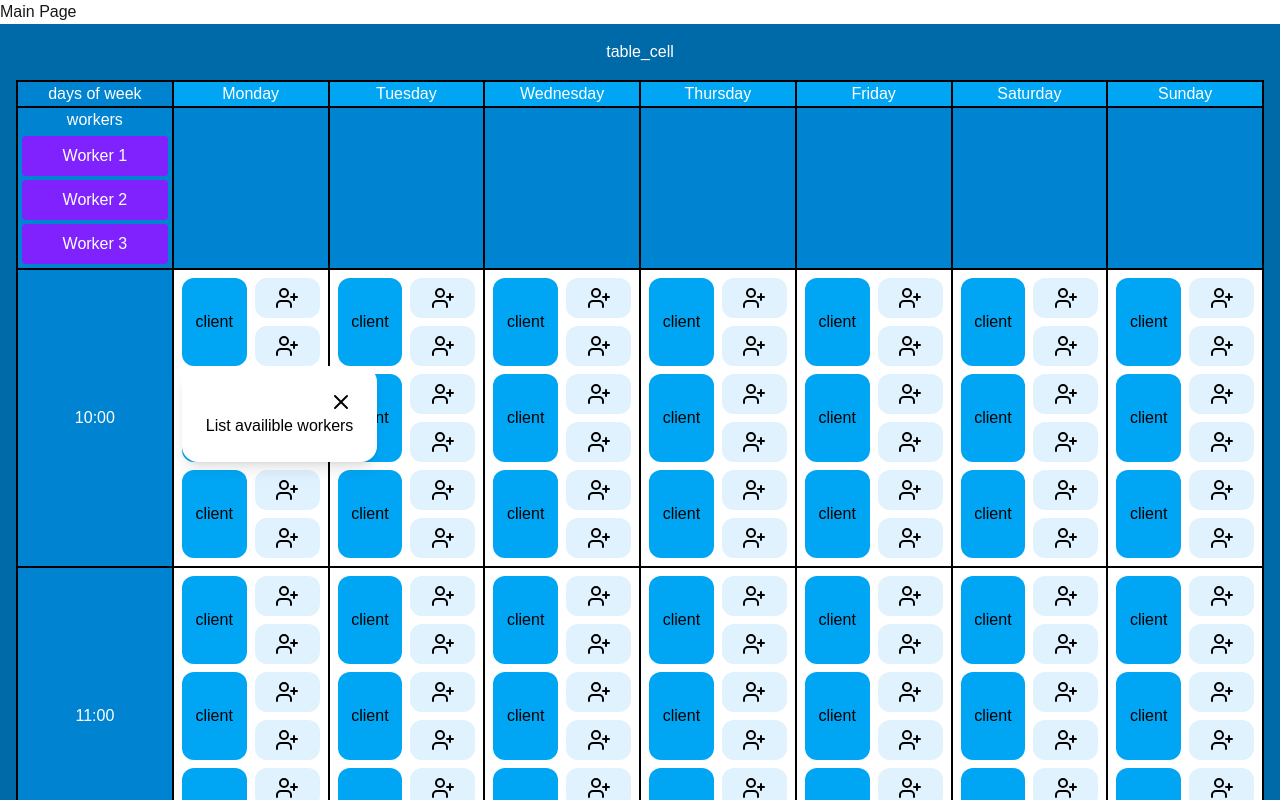
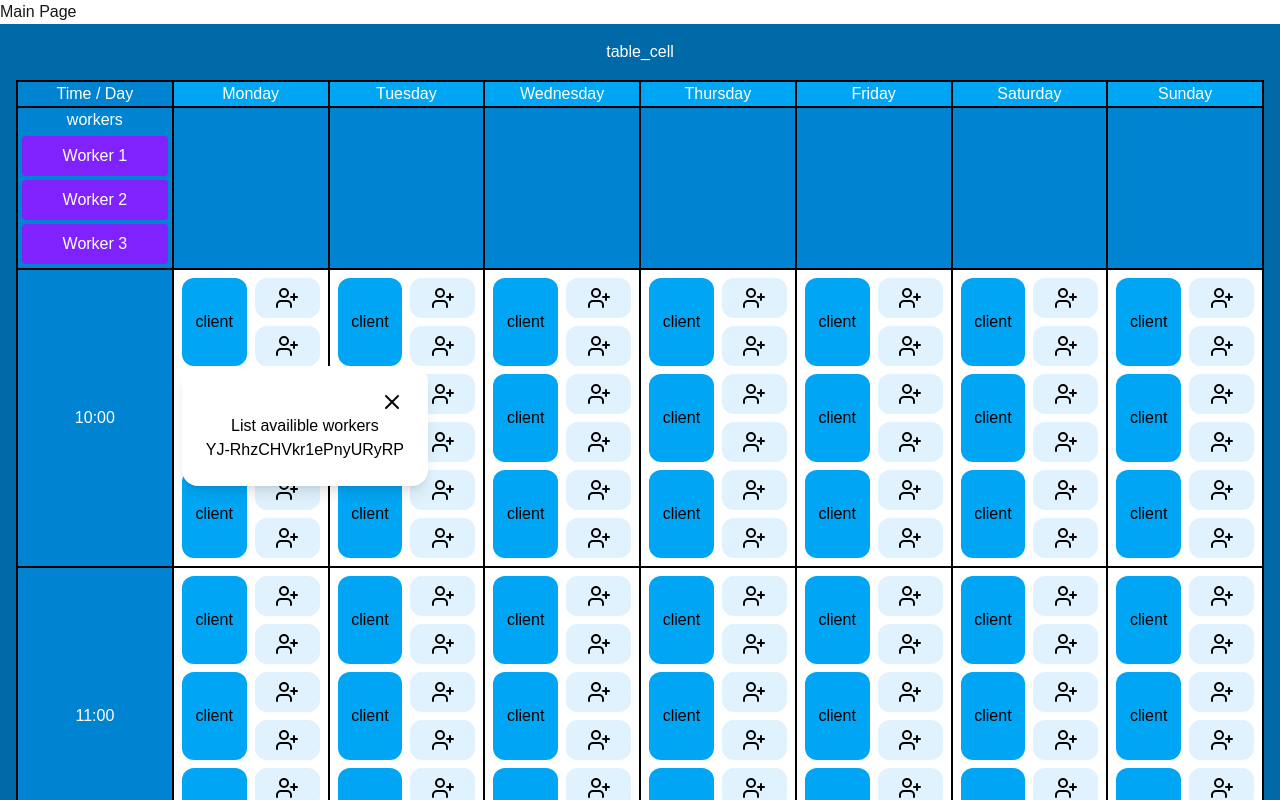
Before and after one commit to LilithStd/work_schedule, a Next.js app: page / in a window 1280 px wide. Both pictures are taken after a click on the button 287 px from the left and 298 px from the top of the page. Shown: the top 800 px of the page. Built offline with nearby package versions, Linux system fonts and the light colour scheme.

Commit message:
work on grid cells (WIP)

```diff
--- a/src/components/cell.tsx
+++ b/src/components/cell.tsx
@@ -16,7 +16,7 @@ type CellProps = {
     id: string,
     day: string,
     time: string
-    data: dataTypes[]
+    cells: cellsTypes[]
 }
 
 type CellWorker = {
@@ -25,7 +25,7 @@ type CellWorker = {
     name: string
 }
 
-export default function Cell({ id, day, time, data }: CellProps) {
+export default function Cell({ id, day, time, cells }: CellProps) {
     const [isOpen, setIsOpen] = useState(false)
     const [currentCellId, setCurrentId] = useState('')
     const [currentWorker, setCurrentWorker] = useState<CellWorker[]>([])
@@ -38,7 +38,7 @@ export default function Cell({ id, day, time, data }: CellProps) {
 
 
 
-    const cells = data.find((item) => item.cells)?.cells || []
+    // const data = cells.find((item) => item.cells)?.cells || []
     const foundWorker = getRegistrationData(currentCellId);
 
     useEffect(() => {
--- a/src/components/tableCell.tsx
+++ b/src/components/tableCell.tsx
@@ -2,20 +2,20 @@
 import { timer, week } from "@/consts/template";
 import Cell from "./cell";
 import React from "react";
-import { nanoid } from "nanoid";
 import WorkersList from "./workersList";
 import { useRegistationStore } from "@/store/registrationStore";
 
 export default function TableCell() {
-    const registrationData = useRegistationStore(state => state.registartionData)
-    // const timer = registrationData.map((element) => element.registrationTime.map((item) => item.time))
-    // console.log(timer)
+    const registrationData = useRegistationStore((state) => state.registartionData);
+
     return (
+
         <div className="bg-sky-700 w-full p-4 text-white">
             <h2 className="text-center mb-4">table_cell</h2>
+
             <div className="grid grid-cols-8 border border-black">
                 <div className="border border-black bg-sky-600 flex items-center justify-center">
-                    days of week
+                    Time / Day
                 </div>
 
                 {week.map((day) => (
@@ -26,83 +26,66 @@ export default function TableCell() {
                         {day}
                     </div>
                 ))}
+
+
                 <WorkersList />
-                {/* {timer.map((time) => (
+                {timer.map((time) => (
                     <React.Fragment key={time}>
+
                         <div className="border border-black bg-sky-600 flex items-center justify-center">
                             {time}
                         </div>
-                        {registrationData.map((element) => (
-                            <div key={element.day}>
-                                {element.registrationTime.map((cellData) => (
-                                    <div key={cellData.time}>
-                                        {cellData.data.map((item) => (
-                                            <div
-                                                key={item.id}
-                                                className="border border-black bg-white text-black text-center"
-                                            >
-                                                {
-                                                    <Cell id={item.id} day={element.day} time={time} />
-                                                }
-                                                {Array.from({ length: cellData.data.length }).map(() => {
-                                                    const id = nanoid();
-                                                    return <Cell key={id} id={item.id} day={element.day} time={time} />;
-                                                })}
-                                            </div>
-                                        ))}
-                                    </div>
-                                ))}
-                            </div>
-                        ))}
-                    </React.Fragment>
-                ))} */}
-                {timer.map((time) => (
-                    <React.Fragment key={time}>
-                        <div className="border border-black bg-sky-600 flex items-center justify-center">
-                            {time}
-                        </div>
-                        {registrationData.map((element) => {
-                            const timeSlot = element.registrationTime.find(
-                                (cellData) => cellData.time === time
+
+
+                        {/* {registrationData.map((dayItem) => {
+                            const timeSlot = dayItem.registrationTime.find(
+                                (slot) => slot.time === time
                             );
-                            const cells = element.registrationTime.find((cellsData) => cellsData.time === time)?.data
-                            // console.log(timeSlot, cells)
 
                             return (
                                 <div
-                                    key={`${element.day}-${time}`}
+                                    key={`${dayItem.day}-${time}`}
                                     className="border border-black bg-white text-black text-center"
                                 >
                                     {timeSlot?.data?.length ? (
                                         timeSlot.data.map((item) => (
-                                            <Cell key={item.id} id={item.id} day={element.day} time={time} data={cells ?? []} />
+                                            <Cell
+                                                key={item.id}
+                                                id={item.id}
+                                                day={dayItem.day}
+                                                time={time}
+                                                cells={timeSlot.data}
+                                            />
                                         ))
                                     ) : (
-                                        <span className="text-gray-400 italic text-sm">empty</span>
+                                        <span className="text-gray-400 italic text-sm">
+                                            empty
+                                        </span>
                                     )}
+                                </div>
+                            );
+                        })} */}
+                        {registrationData.map((day) => {
+                            const slot = day.registrationTime.find((t) => t.time === time);
+                            return (
+                                <div
+                                    key={`${day.day}-${time}`}
+                                    className="border border-black bg-white text-black text-center"
+                                >
+                                    {slot?.data.map((item) => (
+                                        <Cell
+                                            key={item.id}
+                                            id={item.id}
+                                            day={day.day}
+                                            time={time}
+                                            cells={item.cells}
+                                        />
+                                    ))}
                                 </div>
                             );
                         })}
                     </React.Fragment>
                 ))}
-                {/* {timer.map((time, rowIndex) => (
-                    <React.Fragment key={time}>
-                        <div className="border border-black bg-sky-600 flex items-center justify-center">
-                            {time}
-                        </div>
-                        {week.map((day, colIndex) => (
-                            <div
-                                key={`${day}-${time}`}
-                                className="border border-black bg-white text-black text-center"
-                            >
-                                {Array.from({ length: 3 }).map(() => {
-                                    const id = nanoid();
-                                    return <Cell key={id} id={id} day={day} time={time} />;
-                                })}
-                            </div>
-                        ))}
-                    </React.Fragment>
-                ))} */}
             </div>
         </div>
     );
--- a/src/components/workerCell.tsx
+++ b/src/components/workerCell.tsx
@@ -1,14 +1,28 @@
-import React from 'react'
+'use client'
+import { useRegistationStore } from '@/store/registrationStore'
 import AddWorkerIcon from '../../public/icons/user-plus.svg'
+import { useEffect, useState } from 'react'
 interface WorkerCellTypes {
-    id?: string
+    id: string
 }
 
 export default function WorkerCell({ id }: WorkerCellTypes) {
+    const [activeWorker, setActiveWorker] = useState({ id: '', name: '' })
+    const getRegistrationData = useRegistationStore(state => state.getRegistrationWorkerData)
+    const updateStatus = useRegistationStore(state => state.updateStoreStatus)
+    // console.log(id)
+
+
+    useEffect(() => {
+        if (getRegistrationData(id)) {
+            setActiveWorker(getRegistrationData(id))
+        }
+    }, [updateStatus])
+
     return (
         <div>
-            {/* {id ? <p>{id}</p> : <AddWorkerIcon />} */}
-            {<AddWorkerIcon />}
+
+            {activeWorker.name !== '' ? activeWorker.name : <AddWorkerIcon />}
         </div>
     )
 }
--- a/src/components/workerModalTemplate.tsx
+++ b/src/components/workerModalTemplate.tsx
@@ -18,21 +18,26 @@ interface WorkerModalTemplateProps {
 
 export default function WorkerModalTemplate({ id, day, time, onClose, setCurrentWork }: WorkerModalTemplateProps) {
     const getListOfAvailableWorkers = useWorkersStore((state) => state.getWorkerListByDay);
-    const setRegistrationData = useRegistationStore(state => state.updateRegistrationData)
-    const getRegistrationData = useRegistationStore(state => state.getRegistrationWorkerData)
-    const registrationData = useRegistationStore(state => state.registartionData)
+    const setRegistrationData = useRegistationStore(state => state.updateRegistrationData);
+    const setUpdateStatusStore = useRegistationStore(state => state.setUpdateStoreStatus);
+    const getRegistrationData = useRegistationStore(state => state.getRegistrationWorkerData);
+    const registrationData = useRegistationStore(state => state.registartionData);
+    console.log(id)
 
     return (
         <div className='w-full'>
             <p>List availible workers</p>
+            <p>{id}</p>
             {getListOfAvailableWorkers(day).map((worker) => (
                 <div key={worker.id} onClick={() => {
                     const updateData = { id: id, day: day, time: time, client: '', worker }
                     setRegistrationData(updateData)
+                    setUpdateStatusStore(true)
                     // console.log(registrationData)
                     // setCurrentWork({ cellId: id, ...worker })
                     onClose()
                 }}>
+
                     <Worker id={worker.id} name={worker.name} />
                 </div>
             ))}
--- a/src/consts/template.ts
+++ b/src/consts/template.ts
@@ -16,6 +16,11 @@ export enum DAYS {
 	FRIDAY = 'Friday',
 	SATURDAY = 'Saturday',
 	SUNDAY = 'Sunday',
+}
+
+export enum UPDATE_REGISTRATION_DATA_STATUS {
+	UPDATE = 'UPDATE',
+	STATIC = 'STATIC',
 }
 
 export enum MODAL_TYPE {
--- a/src/store/registrationStore.ts
+++ b/src/store/registrationStore.ts
@@ -1,4 +1,7 @@
-import {registartionDataTemplate} from '@/consts/template';
+import {
+	registartionDataTemplate,
+	UPDATE_REGISTRATION_DATA_STATUS,
+} from '@/consts/template';
 import {create} from 'zustand';
 
 type registartionDataTypes = {
@@ -42,6 +45,8 @@ type getRegistrationDataTypes = {
 };
 
 interface RegistrationStoreTypes {
+	updateStoreStatus: boolean;
+	setUpdateStoreStatus: (status: boolean) => void;
 	registartionData: registartionDataTypes[];
 	getRegistrationWorkerData: (getRegistrationData: string) => workerType;
 	updateRegistrationData: (updateData: updateDataTypes) => void;
@@ -49,6 +54,11 @@ interface RegistrationStoreTypes {
 
 export const useRegistationStore = create<RegistrationStoreTypes>(
 	(set, get) => ({
+		updateStoreStatus: false,
+		setUpdateStoreStatus: (status) => {
+			if (get().updateStoreStatus === status) return;
+			set({updateStoreStatus: true});
+		},
 		registartionData: registartionDataTemplate,
 		getRegistrationWorkerData: (getRegistrationData) => {
 			const allRegistrationData = get().registartionData;
@@ -84,6 +94,7 @@ export const useRegistationStore = create<RegistrationStoreTypes>(
 						: dayItem,
 				),
 			}));
+			set({updateStoreStatus: false});
 		},
 	}),
 );
```
